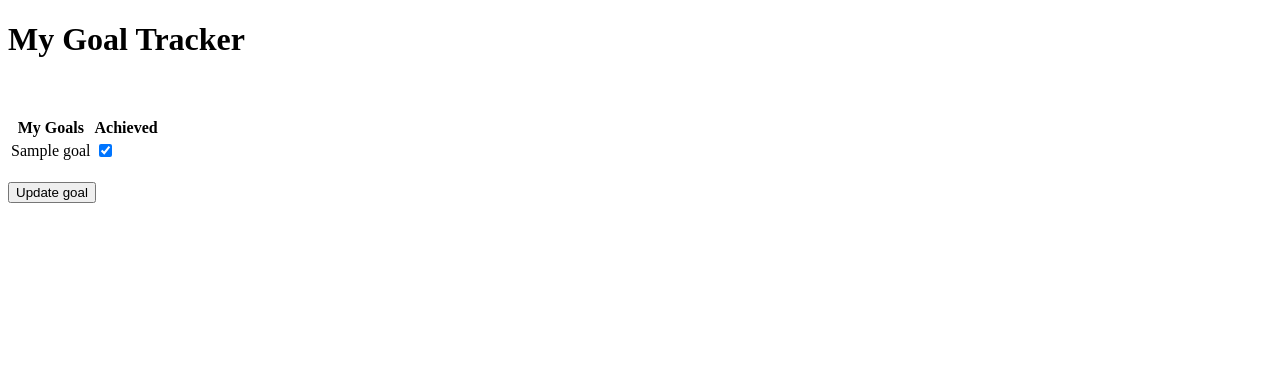
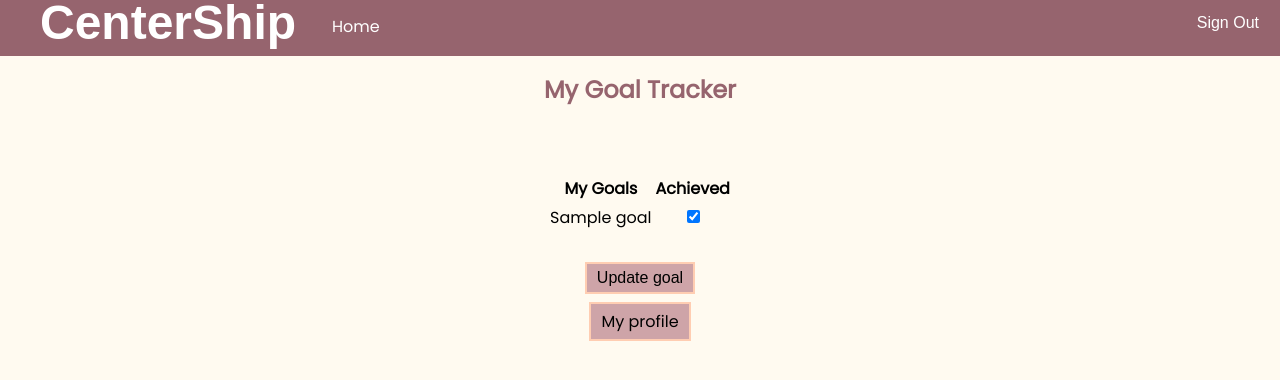
Before and after one commit to trangttdang/CentershipApp, a Django app: page /goal_tracker in a window 1280 px wide. Shown: the top 380 px of the page. Run offline with Django 3.2, Linux system fonts and the light colour scheme; a user stored in the database is signed in; tables that the repository leaves empty hold one stand-in row (values such as "Sample post"); some libraries are stand-ins or nearby versions.

Commit message:
update front end for goal tracker

```diff
--- a/profiles/templates/goal_tracker.html
+++ b/profiles/templates/goal_tracker.html
@@ -1,11 +1,40 @@
+
+
 {% extends "header.html" %}
 
 {% block content %}
 
+<!-- {% load crispy_forms_tags %}          -->
+<link rel="stylesheet" type="text/css" href="https://fonts.googleapis.com/css?family=Poppins" />
+<head>
+  <title> CenterShip </title>
+</head>
+<style>
+
+</style>
+</head>
+<body>
+<header>
+  <ul>
+    <b>
+    <p><font face = "arial" color="white" size="24">CenterShip</font></p>
+  </b>
+  <li><a href="{% url 'site' %}" style="font-family:Poppins">Home</a></li>
+
+  <ul class="nav navbar-nav navbar-right">
+    <li><a href= "{% url 'profiles:login' %}"> Sign Out</a></li>
+  </ul>
+
+</header>
+</body>
+
+<body style="background-color:floralwhite;"></body>
+<!--Marketplace-->
+
 {% load crispy_forms_tags %}
 
 <!--Register-->
-<div class="container py-5">
+<div class="container py-5" style="text-align:center;font-family:Poppins">
 	<h1>My Goal Tracker</h1>
     <br/><br/>
     <form action = "" method="POST">
@@ -38,9 +67,98 @@
         </tbody>
     </table>
     <br/>
-    <button class="btn btn-secondary" type="submit">Update goal</button>
+    <button class="button button1" type="submit">Update goal</button>
+    <br>
+    <a href="{% url 'profiles:mentee_profile' %}" class="button button1" style="font-family:Poppins">My profile</a>
 </form>
 
 </div>
+<style>
+h1
+{
+  font-family: 'Poppins';
+  color:#96646e;
+  font-size:24px;
+  text-align:center;
 
+}
+h2{
+  font-family: Poppins;
+}
+ul2{
+  top:250px;
+  position:relative;
+}
+#wrapper {
+margin-left:auto;
+margin-right:auto;
+width:960px;
+}
+.navbar-right{
+position:absolute;
+top: 0px;
+right: 5px; /*pixels away from the right of the navbar*/
+}
+p {
+ float: left;
+ margin-right: 20px;
+ line-height:13px;
+}
+span.navigationSpace {
+ padding-left: 50px;
+}
+/*
+so that the navigation bar can cover the entire top bit of the site
+*/
+body{
+margin: 0px;
+}
+ul {
+list-style-type:none;
+margin: 0;
+padding: 4;
+overflow: hidden;
+background-color: #96646e;
+}
+li {
+float: left;
+}
+li a {
+display: block;
+color: white;
+text-align: center;
+padding: 14px 16px;
+text-decoration: none;
+font-family:arial;
+font-size: 18;
+}
+.button {
+  border: none;
+	color: #96646e;
+	padding: 5px 10px;
+	text-align: center;
+	text-decoration: none;
+	display: inline-block;
+	font-size: 16px;
+	margin: 4px 2px;
+	transition-duration: 0.4s;
+	cursor: pointer;
+}
+.button1 {
+  background-color: #af6c799a;
+	color: black;
+  border: 2px solid #FFCDB2;
+}
+.button1:hover {
+  background-color: #FFCDB2;
+  color: black;
+}
+
+.table {
+  margin-left: auto;
+  margin-right: auto;
+}
+
+
+</style>
 {% endblock %}
--- a/profiles/views.py
+++ b/profiles/views.py
@@ -62,6 +62,7 @@ def mentor_profile_request(request):
 # for the mentee profile page
 def mentee_profile_request(request):
 	form = MenteeProfileForm()
+
 	if request.method == "POST":
 		form = MenteeProfileForm(request.POST)
 		if form.is_valid():
```
